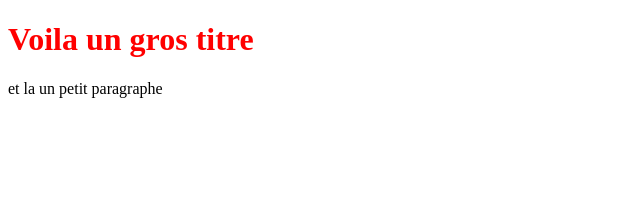
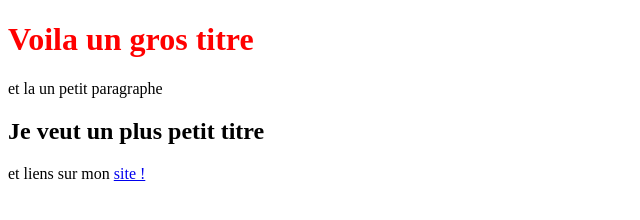
Before and after one commit to Dinatrium/openclassrooms, a plain HTML site: page index.html in a window 1280 px wide. Shown: the whole page, without its empty margins (0-640 px from the left). Drawn offline with Linux system fonts and the light colour scheme.

Commit message:
Rajoue de mon plus petit titre et du nouveau paragraphe avec le liens vert mon site !

```diff
--- a/index.html
+++ b/index.html
@@ -9,5 +9,7 @@
     <body>
     	<h1>Voila un gros titre</h1>
     	<p>et la un petit paragraphe</p>
+    	<h2>Je veut un plus petit titre</h2>
+    	<p>et liens sur mon <a href="http://www.mend-tech.fr">site !</a></p>
     </body>
 </html>
```
